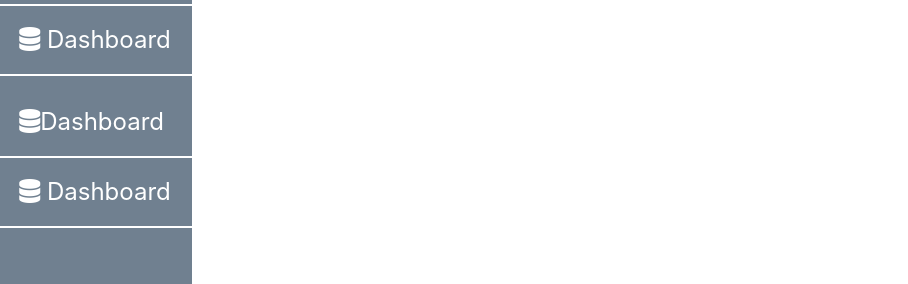
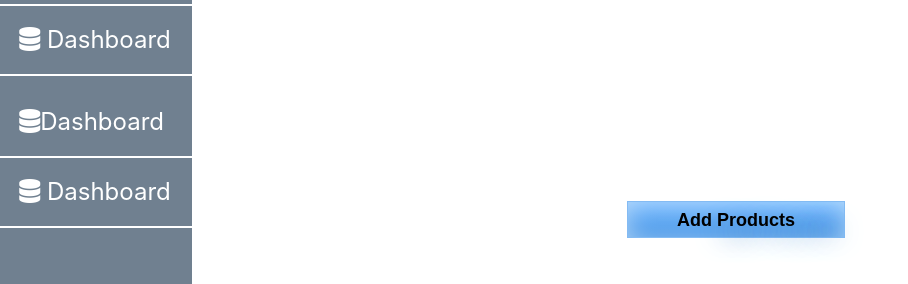
Before and after one commit to doantienthanh/phones_shop, a PHP site: page /PHP/View/Admin/allProducts.php in a window 1280 px wide. Shown: the part 565-849 px from the top of the page, without its empty margins (0-908 px from the left). Run offline with PHP 8.4, Linux system fonts and the light colour scheme; data that the repository does not hold is empty; some libraries are stand-ins or nearby versions.

Commit message:
create_form_add_products

```diff
--- a/CSS/ProductsPage.css
+++ b/CSS/ProductsPage.css
@@ -1,35 +1,96 @@
-.all-products{
+.all-products {
     width: 85%;
     font-size: 22px;
     height: 600px;
 }
-.titial-table-products{
+
+.titial-table-products {
     width: 90%;
     margin-left: 5%;
 }
-.table-list-products{
+
+.table-list-products {
     height: 550px;
     overflow-y: auto;
 }
-.table-products tr{
+
+.table-products tr {
     width: 100%;
 }
+
 .table-products tr td {
     border: 1px solid #eee;
     word-wrap: break-word;
-  }
-.table-products{
+}
+
+.table-products {
     width: 100%;
     text-align: center;
 }
-.table-products td{
-    width:100px;
+
+.table-products td {
+    width: 100px;
     border: 1px solid #eee;
 }
+
 .table-products th {
     background-color: black;
     color: white;
     height: 50px;
-    width:100px;
+    width: 100px;
     border: 1px solid #eee;
-  }
+}
+
+.btn-addproduct {
+    -moz-box-shadow: inset 0px 0px 28px -3px #bbdaf7;
+    -webkit-box-shadow: inset 0px 0px 28px -3px #bbdaf7;
+    box-shadow: inset 0px 0px 28px -3px #bbdaf7;
+    background: -webkit-gradient( linear, left top, left bottom, color-stop(0.05, #79bbff), color-stop(1, #378de5));
+    background: -moz-linear-gradient( center top, #79bbff 5%, #378de5 100%);
+    filter: progid: DXImageTransform.Microsoft.gradient(startColorstr='#79bbff', endColorstr='#378de5');
+    background-color: #79bbff;
+    -webkit-border-top-left-radius: 0px;
+    -moz-border-radius-topleft: 0px;
+    border-top-left-radius: 0px;
+    -webkit-border-top-right-radius: 0px;
+    -moz-border-radius-topright: 0px;
+    border-top-right-radius: 0px;
+    -webkit-border-bottom-right-radius: 0px;
+    -moz-border-radius-bottomright: 0px;
+    border-bottom-right-radius: 0px;
+    -webkit-border-bottom-left-radius: 0px;
+    -moz-border-radius-bottomleft: 0px;
+    border-bottom-left-radius: 0px;
+    text-indent: 0;
+    border: 1px solid #84bbf3;
+    display: inline-block;
+    color: #ffffff;
+    font-family: Arial;
+    font-size: 18px;
+    font-weight: bold;
+    font-style: normal;
+    height: 37px;
+    line-height: 37px;
+    width: 20%;
+    margin-left: 40%;
+    text-decoration: none;
+    text-align: center;
+    margin-top: 30px;
+    text-shadow: 43px 10px 26px #528ecc;
+}
+
+.btn-addproduct:hover {
+    background: -webkit-gradient( linear, left top, left bottom, color-stop(0.05, #378de5), color-stop(1, #79bbff));
+    background: -moz-linear-gradient( center top, #378de5 5%, #79bbff 100%);
+    filter: progid: DXImageTransform.Microsoft.gradient(startColorstr='#378de5', endColorstr='#79bbff');
+    background-color: #378de5;
+    margin-left: 38%;
+    width: 24%;
+    margin-top: 28px;
+    height: 41px;
+}
+
+.btn-addproduct:active {
+    position: relative;
+    top: 1px;
+}
--- a/PHP/View/Admin/allProducts.php
+++ b/PHP/View/Admin/allProducts.php
@@ -34,13 +34,14 @@
        <td style="width: 18.3%;"><img src="../../../IMAGE/'.$item['image_products'].'" style="width: 100%; height: 140px;"></td>
        <td style="width: 10%;">'.$item['quantity_products'].'</td>
        <td style="width: 20.4%;">'.number_format($item['price_products'])." VND".'</td>
-       <td style="width: 12.1%;">Smith</td>
-       <td style="width: 12%;">50</td>
+       <td style="width: 12.1%;"><a href="../../Controller/Admin/products.php?proDelete='.$item["slug_products"].'"><i class="fas fa-trash" style="color:red;"></i></a></td>
+       <td style="width: 12%;">update</td>
      </tr>';
     }
     ?>
                 </table>
             </div>
         </div>
+        <a href="addProducts.php" class="btn-addproduct">Add Products</a>
     </div>
 </div>
--- a/PHP/View/Users/demo.html
+++ b/PHP/View/Users/demo.html
@@ -10,6 +10,10 @@
 <style>
     .container {
         align-items: center;
+    }
+
+    .cartss {
+        background-color: red;
     }
 
     .card-products {
```
Also changed, not shown: PHP/Controller/Admin/products.php (added, +14 -0 lines), PHP/View/Admin/addProducts.php (+10 -0 lines). Lines whose indentation alone changed are shown as unchanged.
